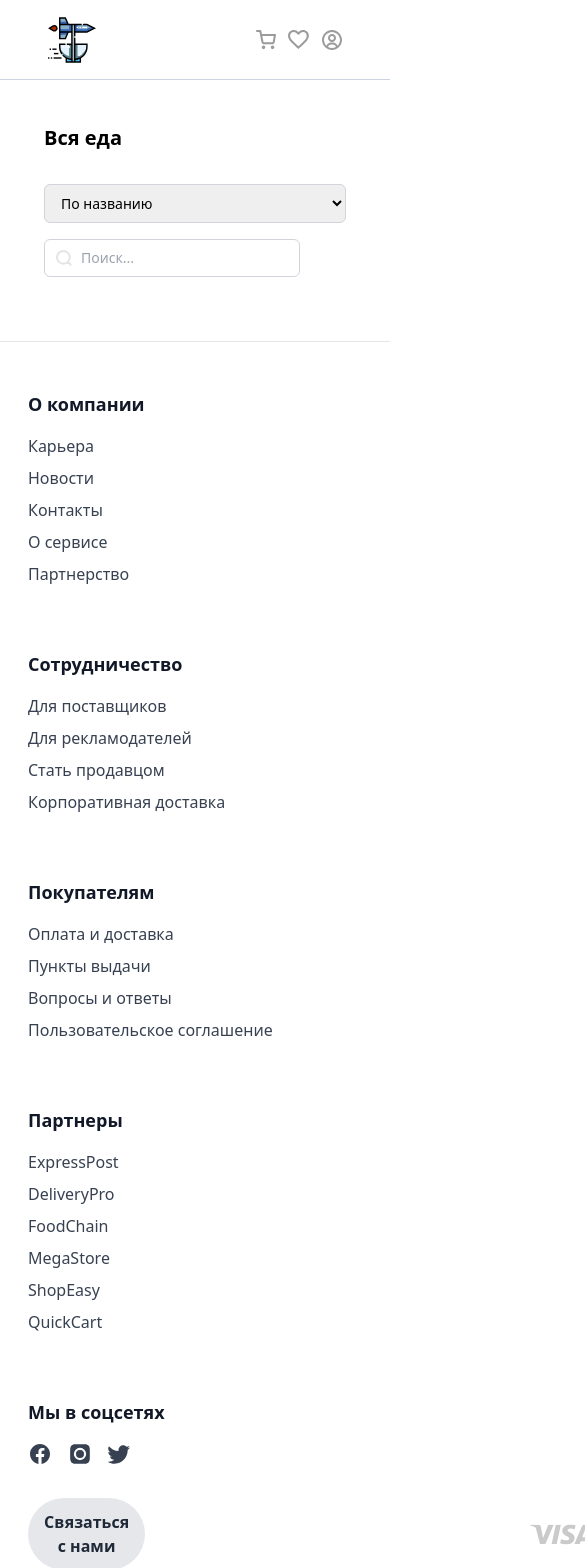
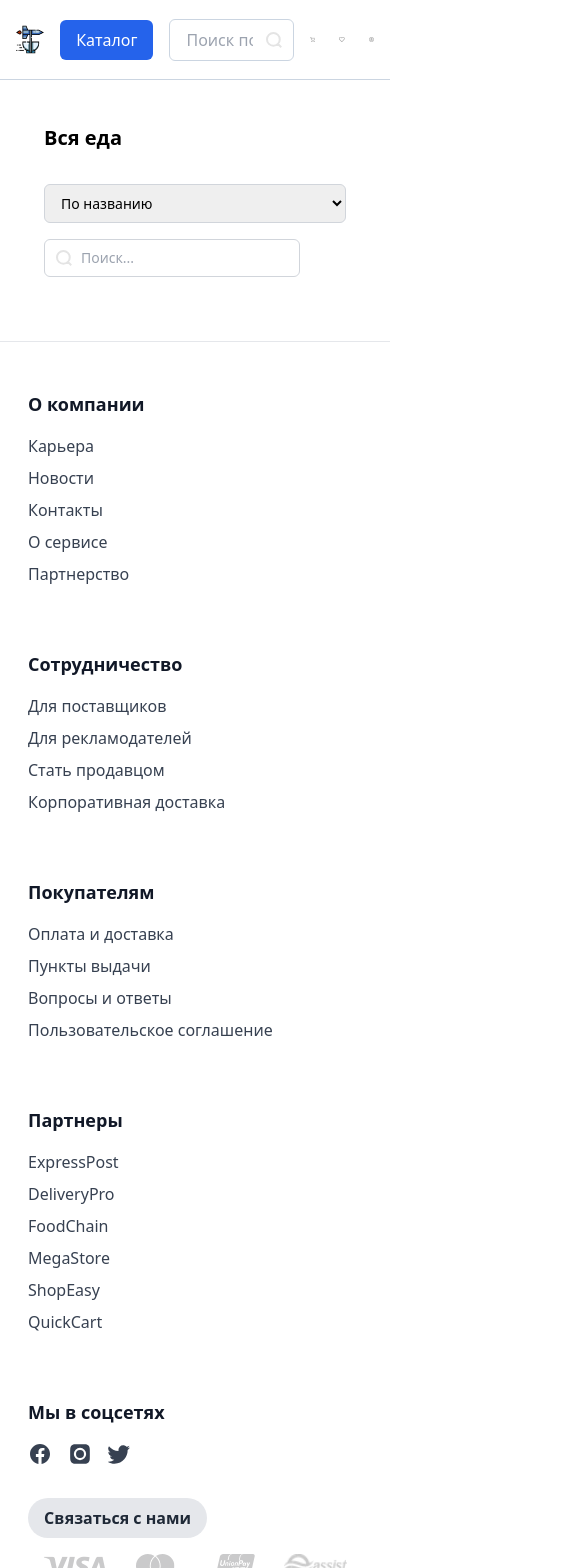
Before and after one commit to isstep/vue-EasySelect, a Vue app: page / in a window 390 px wide. Shown: the top 1568 px of the page, 585 px wide, since content can reach past the window. Built offline with nearby package versions, Linux system fonts and the light colour scheme; no server answers.

Commit message:
feat: added Catalog button and search input with responsive styling to the header

```diff
--- a/src/App.vue
+++ b/src/App.vue
@@ -2,7 +2,7 @@
 import { ref, provide, watch, computed } from 'vue'
 import HeaderMain from './components/HeaderMain.vue'
 import DrawerComponent from './components/DrawerComponent.vue'
-import FooterComponent from './components/FooterComponent.vue';
+import FooterComponent from './components/FooterComponent.vue'
 const cartFood = ref([])
 
 const drawerOpen = ref(false)
@@ -46,9 +46,14 @@ provide('cartFoodActions', {
 </script>
 
 <template>
+  <div>
     <DrawerComponent v-if="drawerOpen" :total-price="totalPrice" :vat-price="vatPrice" />
     <div class="bg-white w-auto m-auto max-w-7xl p-1">
-    <HeaderMain v-if="!$route.meta.hideHeader" :total-price="totalPrice" @open-drawer="openDrawer"  />
+      <HeaderMain
+        v-if="!$route.meta.hideHeader"
+        :total-price="totalPrice"
+        @open-drawer="openDrawer"
+      />
       <div class="p-10">
         <router-view></router-view>
       </div>
@@ -56,4 +61,5 @@ provide('cartFoodActions', {
     <div class="w-full border-t border-gray-200">
       <FooterComponent />
     </div>
+  </div>
 </template>
--- a/src/components/FooterComponent.vue
+++ b/src/components/FooterComponent.vue
@@ -91,14 +91,15 @@
           </div>
         </div>
       </div>
-      <div>
-        <div class="flex justify-between items-center mt-8">
+      <div class="mt-8">
+  <div class="flex flex-wrap justify-between items-center">
     <button
-            class="mr-96 bg-gray-200 text-gray-800 font-semibold py-3 px-4 rounded-full hover:bg-gray-300 transition duration-300"
+      class="bg-gray-200 text-gray-800 font-semibold py-2 px-4 rounded-full hover:bg-gray-300 transition duration-300 mb-4 lg:mb-0 lg:mr-12"
     >
       Связаться с нами
     </button>
 
+    <div class="flex flex-wrap justify-center lg:justify-end space-x-4">
       <img
         src="/payment/rWaaDdpvYwXfYzhvC8aAarYG72zA5MIV8MljqWVf.svg"
         class="h-6 w-16"
@@ -146,6 +147,8 @@
       />
     </div>
   </div>
+</div>
+
 
       <div class="mt-8 border-t border-gray-200 pt-8">
         <div class="flex flex-col md:flex-row justify-between items-center">
--- a/src/components/HeaderMain.vue
+++ b/src/components/HeaderMain.vue
@@ -24,50 +24,72 @@ defineProps({
 })
 </script>
 
+
 <template>
   <header
     :class="[
-      'transition-all duration-300 ease-in-out fixed top-0 left-0 w-full bg-white border-b border-slate-300 z-40',
-      isSticky ? (isCollapsed ? 'py-2' : 'py-4') : 'py-4',
-      isCollapsed ? 'shadow-none' : 'shadow-none'
+      'fixed top-0 left-0 w-full bg-white border-b border-slate-300 z-40 transition-all duration-300 ease-in-out',
+      isSticky ? (isCollapsed ? 'py-2 h-[60px]' : 'py-4 h-[80px]') : 'py-4 h-[80px]'
     ]"
-    :style="{
-      height: isSticky ? (isCollapsed ? '60px' : '80px') : '80px',
-      overflow: 'hidden'
-    }"
   >
-    <div
-      class="container mx-auto flex items-center justify-between h-full px-[11em] max-[1400px]:px-[3em] max-[1284px]:px-[0em] max-[1024px]:px-[3em]"
-    >
-      <router-link to="/" class="flex items-center gap-5">
+    <div class="container mx-auto flex items-center justify-between h-full px-4 md:px-8 lg:px-44">
+
+      <router-link to="/" class="flex items-center gap-4">
         <img src="/logo.svg" alt="logo" class="w-12" />
-        <div v-if="!isCollapsed">
-          <h2 class="text-2xl font-bold max-[768px]:hidden">CosmoExpress</h2>
-          <p class="text-slate-400 max-[768px]:hidden">Еда, которая прилетает к вам!</p>
+        <div v-if="!isCollapsed" class="hidden md:block">
+          <h2 class="text-2xl font-bold">CosmoExpress</h2>
+          <p class="text-slate-400">Еда, которая прилетает к вам!</p>
         </div>
       </router-link>
-      <ul class="flex items-center gap-10 gap-3">
+
+
+      <div class="flex items-center gap-4 flex-grow mx-4">
+
+        <button
+          @click="openCatalog"
+          class="bg-blue-600 text-white px-4 py-2 rounded-md hover:bg-blue-700 transition duration-200"
+        >
+          Каталог
+        </button>
+
+
+        <div class="relative flex-grow">
+          <input
+            type="text"
+            placeholder="Поиск по товарам"
+            class="w-full py-2 pl-4 pr-10 border border-slate-300 rounded-md focus:outline-none focus:ring-2 focus:ring-blue-600"
+          />
+          <span class="absolute right-3 top-1/2 transform -translate-y-1/2 text-gray-400">
+            <img src="/search.svg" alt="search" />
+          </span>
+        </div>
+      </div>
+
+
+      <ul class="flex items-center gap-6 md:gap-10">
+
         <li
           @click="() => emit('openDrawer')"
           class="flex items-center cursor-pointer gap-2 text-gray-500 hover:text-black"
         >
           <img src="/cart.svg" alt="cart" />
-          <b class="max-[768px]:hidden">{{ totalPrice }} руб.</b>
+          <b class="hidden md:block">{{ totalPrice }} руб.</b>
         </li>
 
-        <router-link to="/favorites">
-          <li class="flex items-center cursor-pointer gap-2 text-gray-500 hover:text-black">
+        <li>
+          <router-link to="/favorites" class="flex items-center cursor-pointer gap-2 text-gray-500 hover:text-black">
             <img src="/heart.svg" alt="heart" />
-            <span class="max-[768px]:hidden">Избранное</span>
-          </li>
-        </router-link>
+            <span class="hidden md:block">Избранное</span>
+          </router-link>
+        </li>
 
-        <router-link to="/login">
-          <li class="flex items-center cursor-pointer gap-2 text-gray-500 hover:text-black">
+
+        <li>
+          <router-link to="/login" class="flex items-center cursor-pointer gap-2 text-gray-500 hover:text-black">
             <img src="/profile.svg" alt="profile" />
-            <span class="max-[768px]:hidden">Профиль</span>
-          </li>
-        </router-link>
+            <span class="hidden md:block">Профиль</span>
+          </router-link>
+        </li>
       </ul>
     </div>
   </header>
```
Lines whose indentation alone changed are shown as unchanged.
